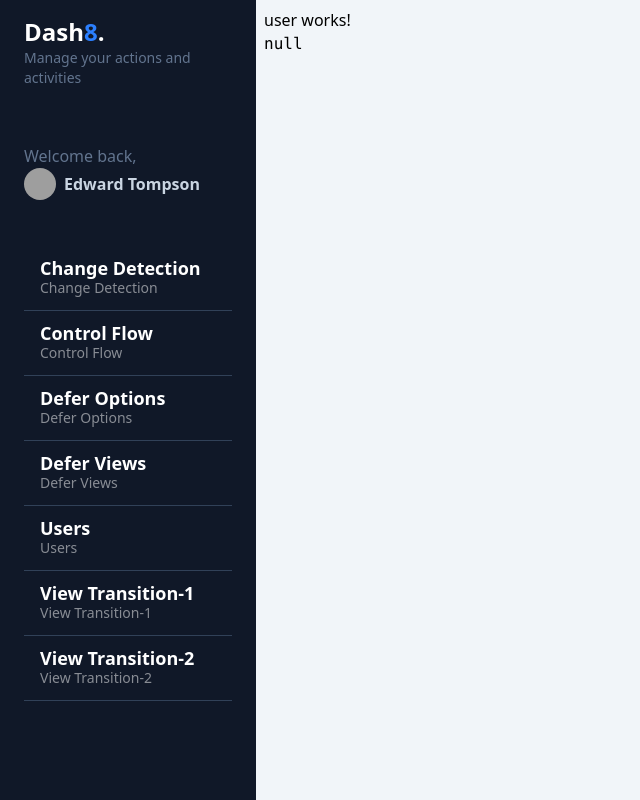
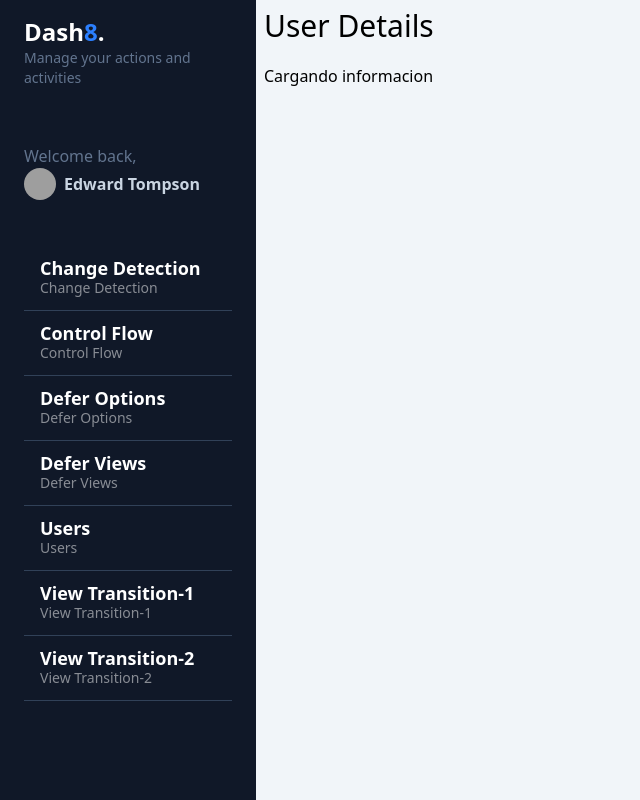
Before and after one commit to Msilva-debug/Angular-projects, an Angular app in the folder my-dashboard/: page /dashboard/user/1 in a window 1280 px wide. Shown: the whole page, without its empty margins (0-640 px from the left). Built offline with nearby package versions, Linux system fonts and the light colour scheme; no server answers; grey boxes are pictures that could not be loaded.

Commit message:
Angular
Implementacion toSignal

```diff
--- a/my-dashboard/src/app/dashboard/pages/user/user.component.html
+++ /dev/null
@@ -1,2 +0,0 @@
-<p>user works!</p>
-<pre>{{ user() | json }}</pre>
--- a/my-dashboard/src/app/dashboard/pages/user/user.component.ts
+++ b/my-dashboard/src/app/dashboard/pages/user/user.component.ts
@@ -3,23 +3,36 @@ import { ActivatedRoute } from '@angular/router';
 import { UsersService } from '@services/users.service';
 import { User } from '../../../interfaces/req-response';
 import { JsonPipe } from '@angular/common';
+import { TitleComponent } from '@shared/title/title.component';
+import { toSignal } from '@angular/core/rxjs-interop';
+import { switchMap } from 'rxjs';
 
 @Component({
   selector: 'app-user',
   standalone: true,
-  imports: [JsonPipe],
-  templateUrl: './user.component.html',
+  imports: [JsonPipe, TitleComponent],
+  template: `<shared-title title-pro="User Details" />
+    @if(user()) {
+    <section>
+      <img [srcset]="user()!.avatar" [alt]="user()!.first_name" />
+      <div>
+        <h3>{{ this.fullName() }}</h3>
+        <p>{{ user()!.email }}</p>
+      </div>
+    </section>
+    }@else {
+    <p>Cargando informacion</p>
+    }`,
   styles: ``,
 })
 export class UserComponent {
-  public service = inject(UsersService);
+  private service = inject(UsersService);
+  private route = inject(ActivatedRoute);
   #user = signal<User | null>(null);
-  public user = computed(() => this.#user());
-  constructor(private route: ActivatedRoute) {
-    const userId = this.route.snapshot.paramMap.get('id');
-    if (!userId) return;
-    this.service.getUserById(userId).subscribe((user) => {
-      this.#user.set(user);
-    });
-  }
+  public user = toSignal(
+    this.route.params.pipe(switchMap(({ id }) => this.service.getUserById(id)))
+  );
+  public fullName = computed(
+    () => `${this.user()!.first_name} ${this.user()!.last_name}`
+  );
 }
```
